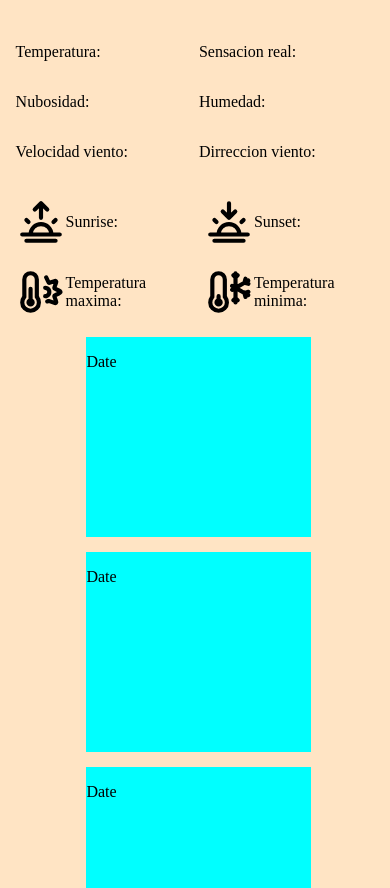
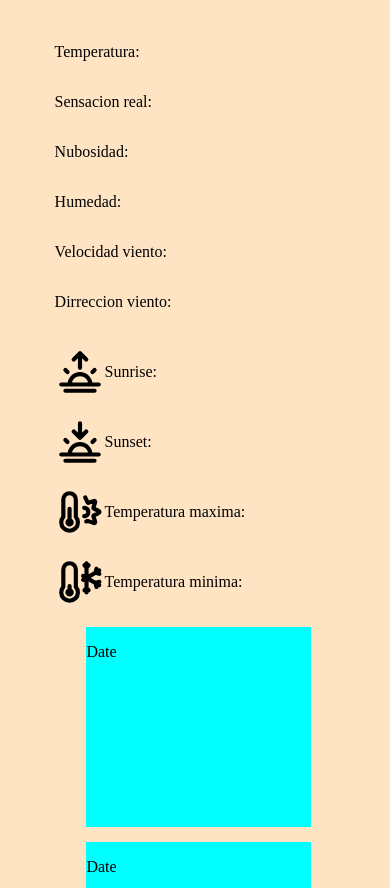
Before and after one commit to kopolo435/weather-page, a website built with webpack: page src/index.html in a window 390 px wide. Shown: the part 212-1100 px from the top of the page. Built offline with nearby package versions, Linux system fonts and the light colour scheme; no server answers.

Commit message:
Agrega media query para dispotivos <=400px

```diff
--- a/src/style.css
+++ b/src/style.css
@@ -99,8 +99,8 @@ footer{
 }
 
 /*Media queries*/
-
-@media (max-width: 500px) {
+/*Media query para cambiar de horizontal a vertical la presentacion*/
+@media (max-width: 650px) {
     #currentWeather{
         flex-direction: column;
         gap: 20px;
@@ -116,8 +116,26 @@ footer{
         grid-template-rows: 1fr 1fr;
         gap: 20px;
     }
+  }
 
+@media (max-width:500px) {
     #forecastContainer{
         justify-content: center;
     }
-  }
+}
+
+/*Media query final para dispositivos menor a <=400px*/
+@media (max-width:400px){
+    #sideInfo{
+        display: grid;
+        grid-template-columns: 1fr;
+        grid-auto-rows: 1fr;
+        padding-left: 10vw;
+    }
+
+    #detalles{
+        grid-template-columns: 1fr;
+        grid-auto-rows: 1fr;
+        padding-left: 10vw;
+    }
+}
```
